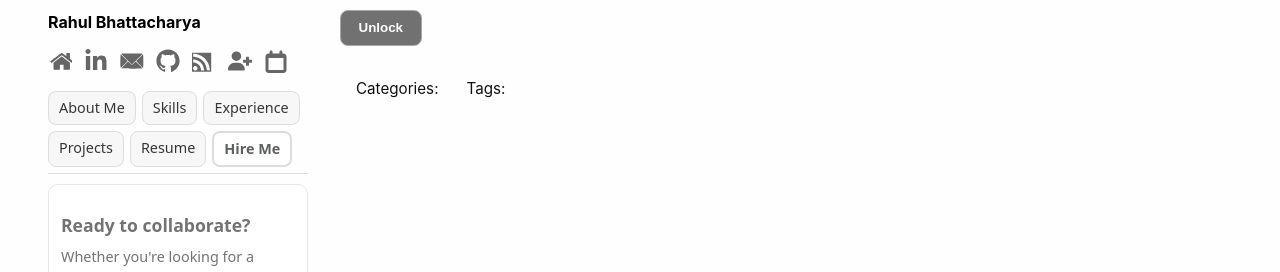
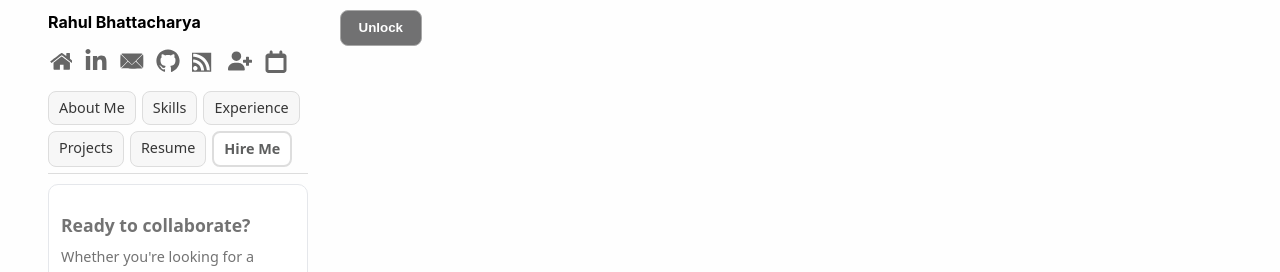
Before and after one commit to RahulBhattacharya1/RahulBhattacharya1.github.io, a Jekyll site: the page built from _posts/2025-08-22-hireme.md, in a window 1280 px wide. Shown: the part 296-568 px from the top of the page. Built offline with Jekyll 4.4.1, drawn with Linux system fonts in a browser that asks for light colours.

Commit message:
Update default.html

```diff
--- a/_layouts/default.html
+++ b/_layouts/default.html
@@ -261,7 +261,7 @@ c0 86 3 159 6 162 8 9 118 -2 226 -22z m104 -715 c43 -18 102 -72 124 -114 84
   <footer class="post-taxonomy" aria-label="Post categories and tags">
     {% if has_cats %}
       <div class="post-taxonomy__row">
-        <span class="post-taxonomy__label">Categories:</span>
+        <!--span class="post-taxonomy__label">Categories:</span-->
         <nav class="post-taxonomy__chips" aria-label="Categories">
           {% assign cats = page.categories | uniq %}
           {% for c in cats %}
@@ -277,7 +277,7 @@ c0 86 3 159 6 162 8 9 118 -2 226 -22z m104 -715 c43 -18 102 -72 124 -114 84
 
     {% if has_tags %}
       <div class="post-taxonomy__row">
-        <span class="post-taxonomy__label">Tags:</span>
+        <!--span class="post-taxonomy__label">Tags:</span-->
         <nav class="post-taxonomy__chips" aria-label="Tags">
           {% assign tgs = page.tags | uniq %}
           {% for t in tgs %}
```
